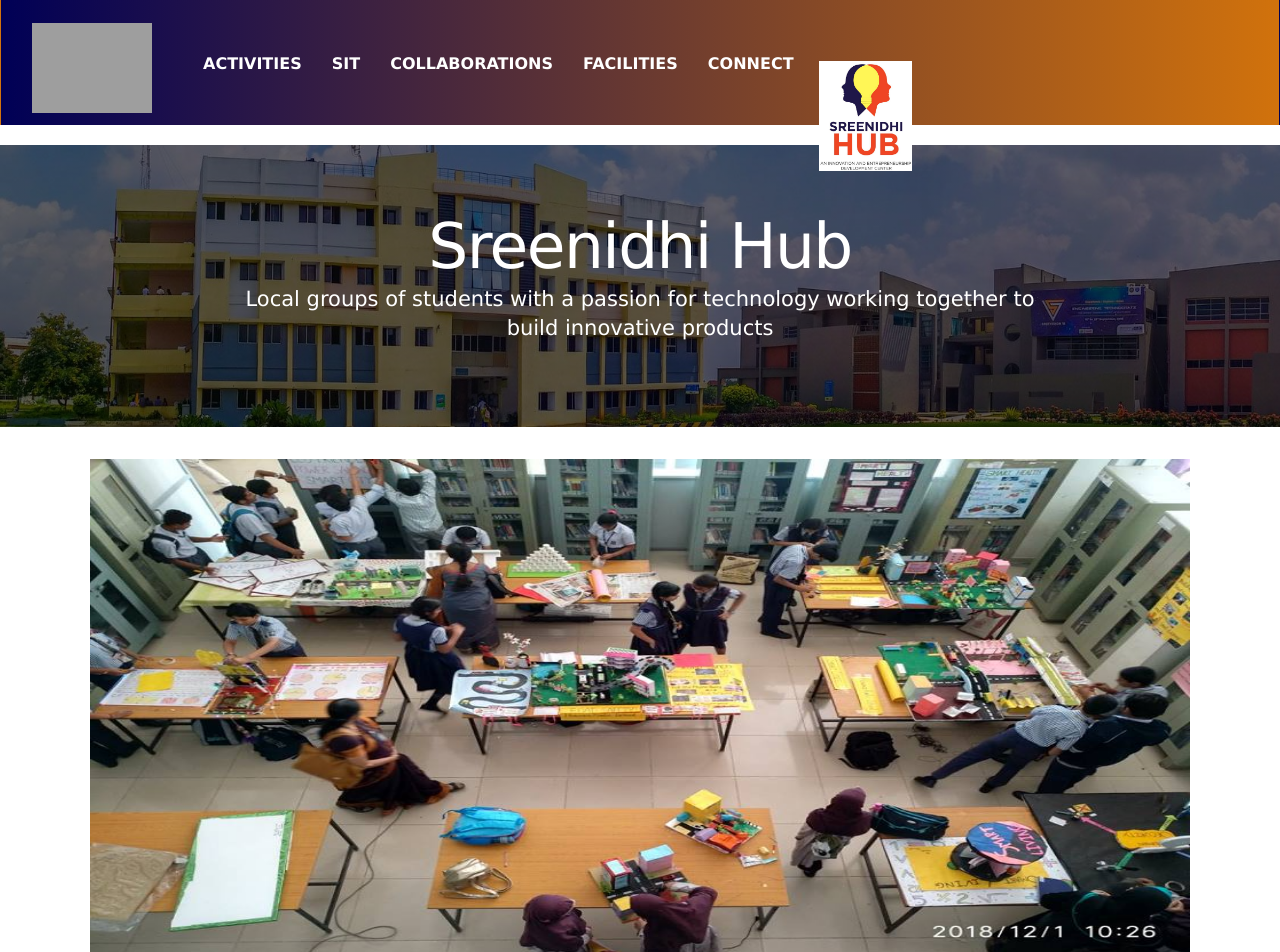
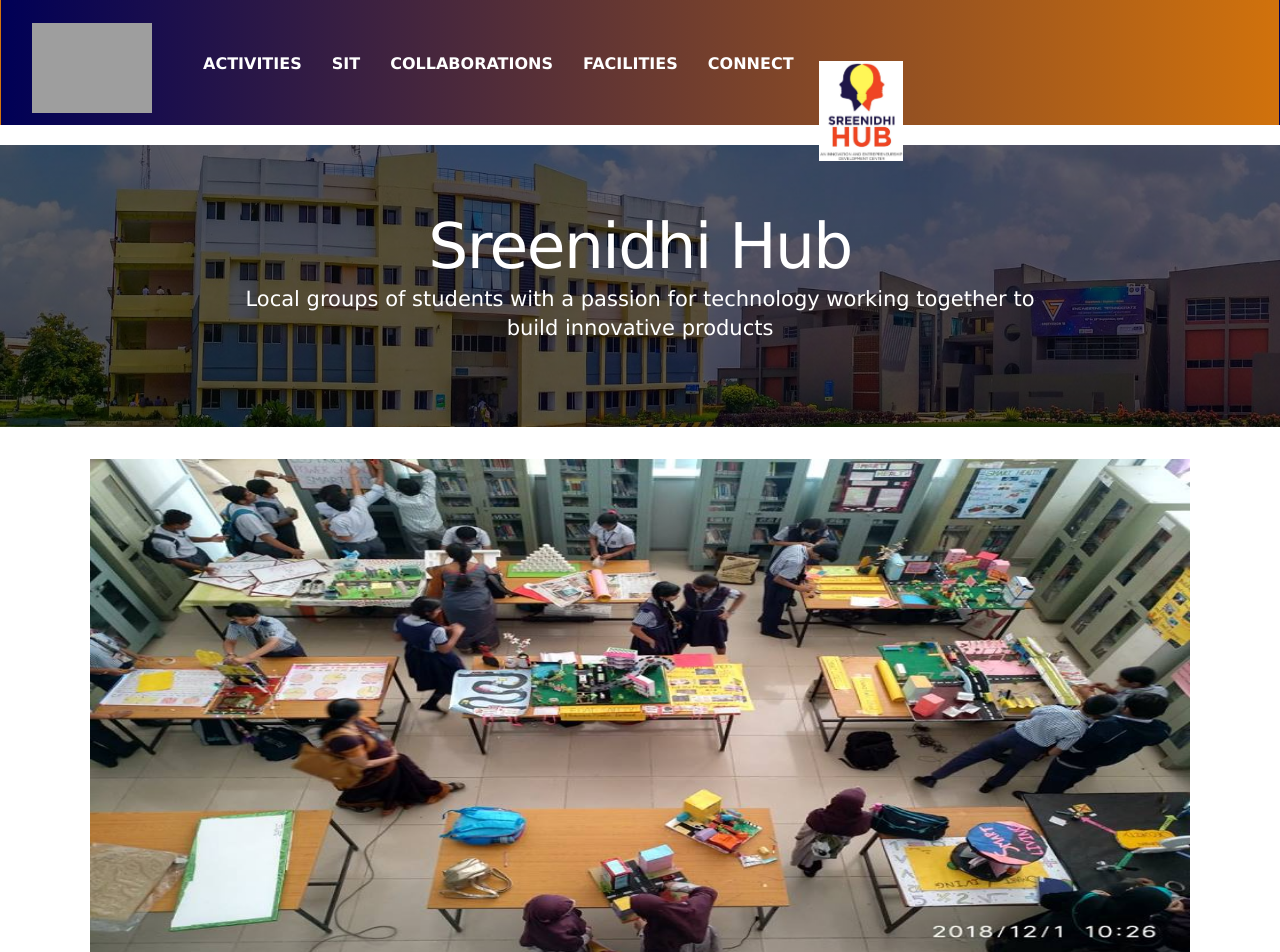
Before and after one commit to SNISTInnovationHub/snistinnovationhub.github.io, a Jekyll site: the page built from index.html, in a window 1280 px wide. Shown: the top 952 px of the page. Built offline with Jekyll 4.4.1, drawn with Linux system fonts in a browser that asks for light colours; nearby versions of some CDN libraries; some web fonts are replaced; library files that are not in the unit come from our copies.

Commit message:
Update app.css

```diff
--- a/static/css/app.css
+++ b/static/css/app.css
@@ -154,7 +154,8 @@
 
 .navbar-right > img {
     padding-top: 10px;
-    margin-right: 10px;
+    padding-bottom:10px;
+    margin-right: 20px;
     float: right;
 }
 
```
